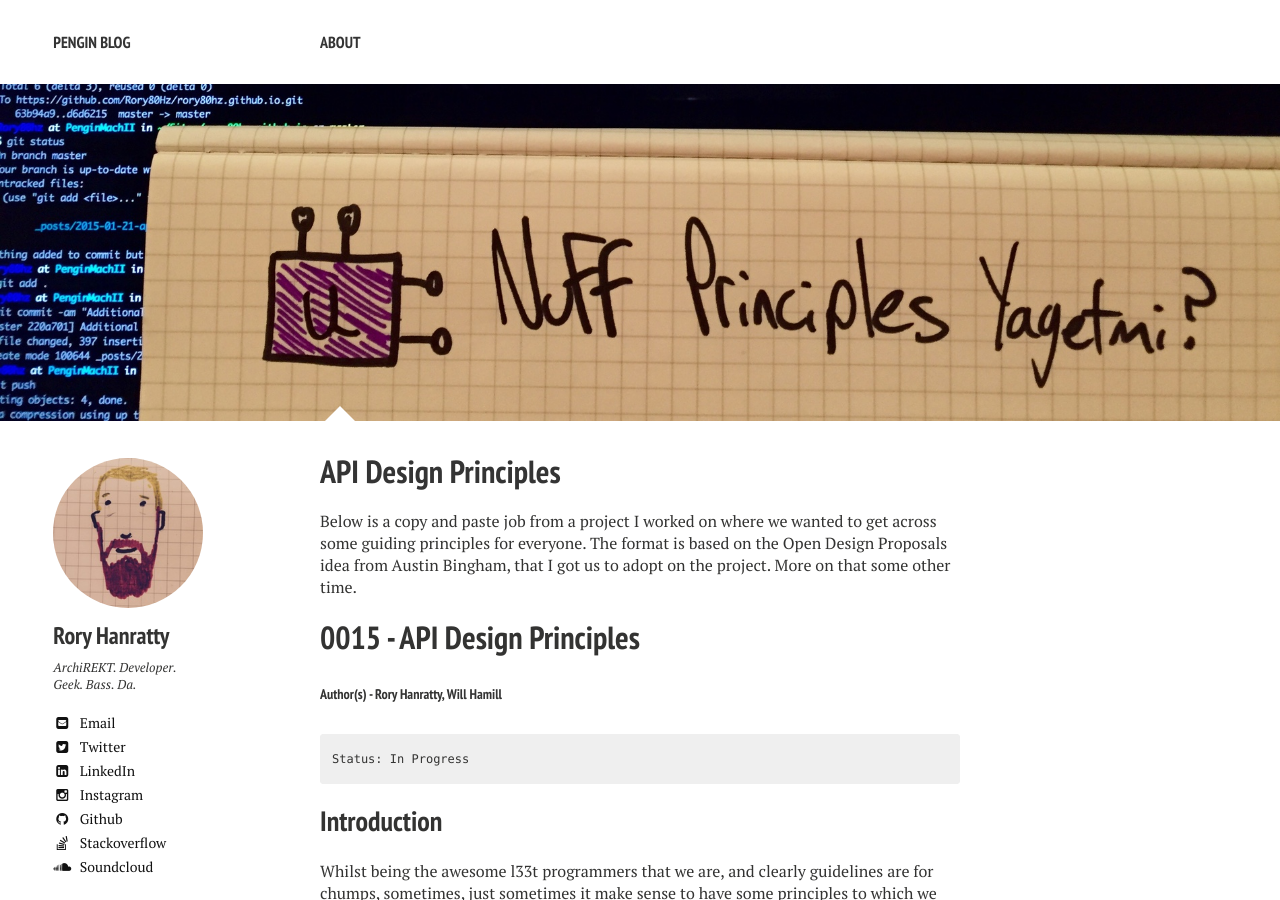
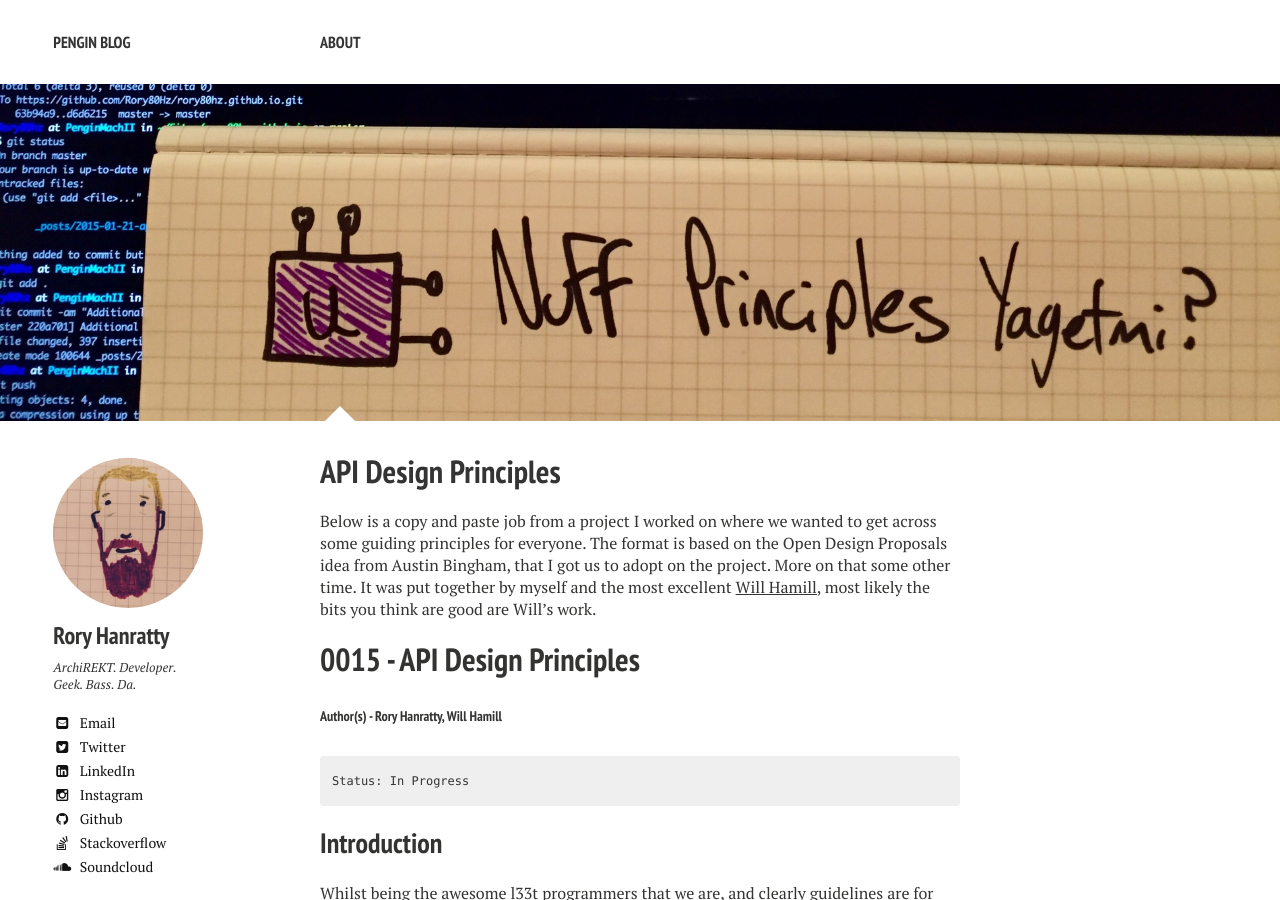
Before and after one commit to Rory80Hz/rory80hz.github.io, a Jekyll site: the page built from _posts/2015-01-21-api-principles.md, in a window 1280 px wide and 900 px high. Built offline with Jekyll 4.4.1, drawn with Linux system fonts in a browser that asks for light colours; nearby versions of some CDN libraries; comment, search, counter and statistics services are not loaded.

Commit message:
attribution

```diff
--- a/_posts/2015-01-21-api-principles.md
+++ b/_posts/2015-01-21-api-principles.md
@@ -9,7 +9,7 @@ image:
   feature: api-principles.jpg
 ---
 
-Below is a copy and paste job from a project I worked on where we wanted to get across some guiding principles for everyone. The format is based on the Open Design Proposals idea from Austin Bingham, that I got us to adopt on the project. More on that some other time.
+Below is a copy and paste job from a project I worked on where we wanted to get across some guiding principles for everyone. The format is based on the Open Design Proposals idea from Austin Bingham, that I got us to adopt on the project. More on that some other time. It was put together by myself and the most excellent [Will Hamill](http://www.willhamill.com), most likely the bits you think are good are Will's work.
 
 # 0015 - API Design Principles
 
```
